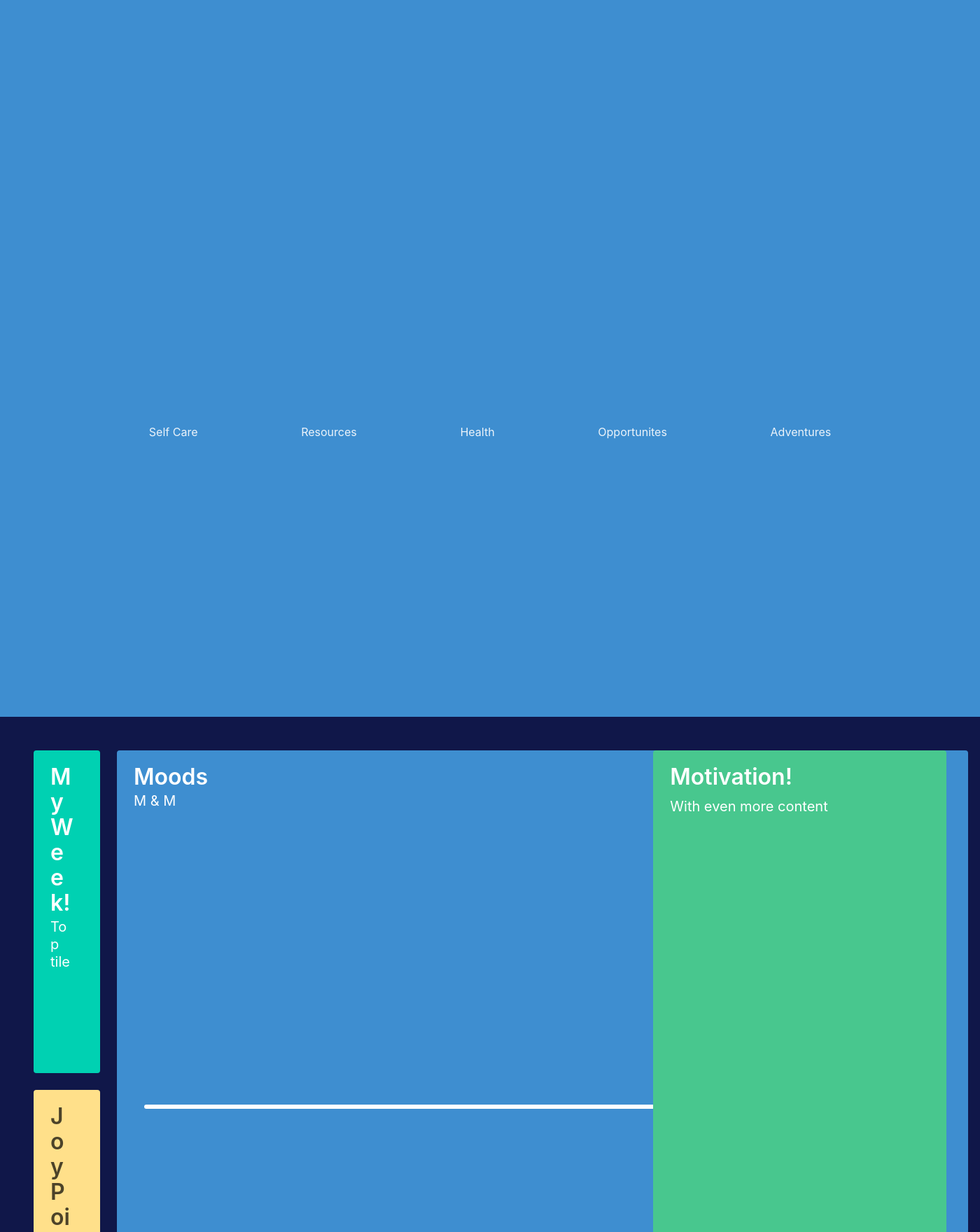
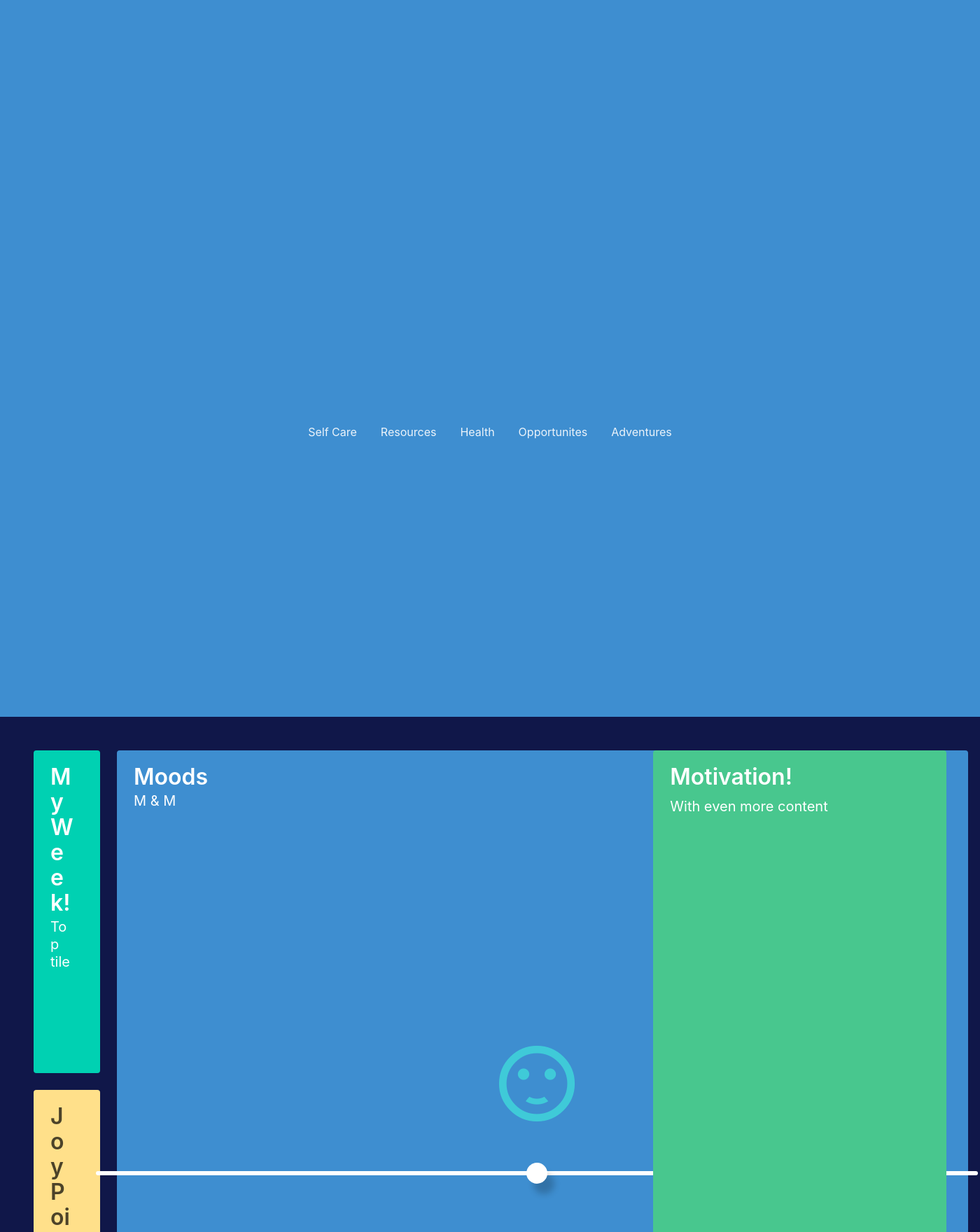
Before and after one commit to allisonleigh809/SuicidePrevention-, a Django app: page / in a window 1400 px wide. Shown: the part 1680-3440 px from the top of the page at 70% size. Run offline with Django 3.2, Linux system fonts and the light colour scheme; parts of the project's set-up code (start-up, migrations or seed data) failed here and were passed over; some libraries are stand-ins or nearby versions.

Commit message:
Emoticons on slider

```diff
--- a/static/css/styles.css
+++ b/static/css/styles.css
@@ -9,6 +9,7 @@
   display: flex;
   align-items: center;
   justify-content: center;
+  flex-direction: column;
 }
 input[type="range"]{
 width: 90vw;
@@ -17,7 +18,17 @@
 background-color: white;
 border-radius: 6px;
 outline: none;
+margin-top: 60px;
 }
 input[type="range"]::-webkit-slider-thumb{
   -webkit-appearance: none;
+  height: 30px;
+  width: 30px;
+  background-color: white;
+  border-radius: 50%;
+  box-shadow: 10px 15px 10px rgba(0,0,0,0.2);
 }
+.material-icons{
+  font-size: 130px;
+  color: #3fcad8
+}
--- a/templates/base.html
+++ b/templates/base.html
@@ -9,6 +9,8 @@
     <meta name="viewport" content="width=device-width, initial-scale=1, shrink-to-fit=no">
 	<!-- Bootstrap CSS -->
 	<link rel="stylesheet" href="https://stackpath.bootstrapcdn.com/bootstrap/4.4.1/css/bootstrap.min.css">
+  <link href="https://fonts.googleapis.com/icon?family=Material+Icons"
+      rel="stylesheet">
   <link rel="stylesheet" href="styles.css">
   </head>
   <section class="hero is-info is-medium">
@@ -106,8 +108,23 @@
           <p class="subtitle">M & M</p>
           <figure class="M & M">
             <div class="container">
-              <input type="range" min="0" max="4" value="2" id="slider"
+              <span class="material-icons" id="emoji">
+              sentiment_satisfied
+              </span>
+              <input type="range" min="0" max="4" value="2" id="slider">
             </div>
+            <script>
+              var slider=document.getElementById("slider");
+              var emoji=document.getElementById("emoji");
+              var emoticons=["mood_bad", "sentiment_very_dissatisfied", "sentiment_satisfied", "sentiment_satisfied_alt", "sentiment_very_satisfied"
+              ];
+
+              slider.oninput="function"(){
+                  emoji.innerHTML=emoticons[
+                    slider.value
+                    ];
+              }
+            </script>
           </figure>
         </article>
       </div>
```
